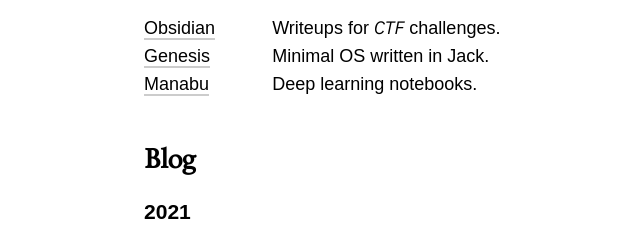
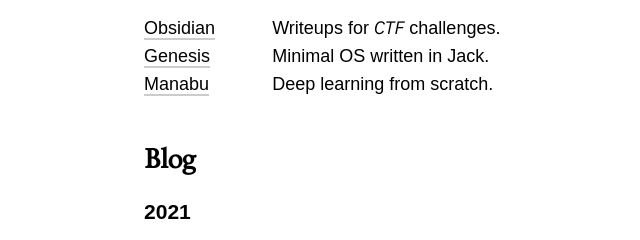
Before and after one commit to abhaynayar/abhaynayar.github.io, a plain HTML site: page index.html in a window 1280 px wide. Shown: the part 307-547 px from the top of the page, 226-866 px from the left. Drawn offline with Linux system fonts and the light colour scheme; a web font is replaced by a local one.

Commit message:
changed manabu description

```diff
--- a/index.html
+++ b/index.html
@@ -37,7 +37,7 @@
 
 <div class="tr">
     <div class="td"><a href="https://github.com/abhaynayar/manabu">Manabu</a></div>
-    <div class="td">Deep learning notebooks.</div>
+    <div class="td">Deep learning from scratch.</div>
 </div>
 </div>
 
```
